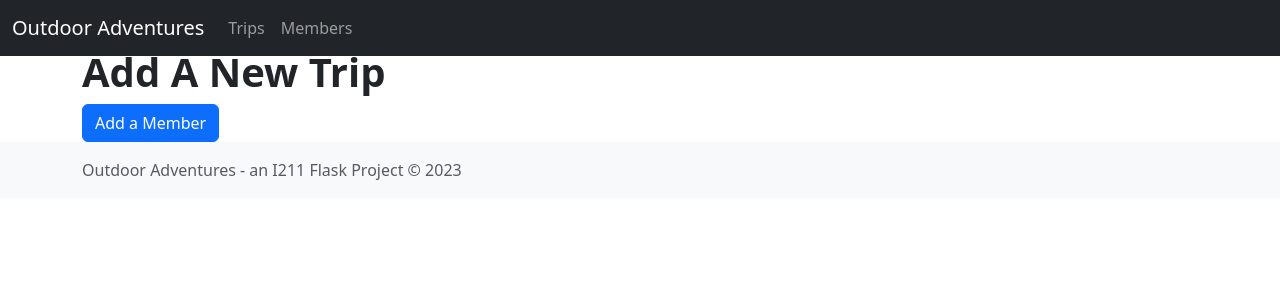
After one commit to ryandossey/I211_projects, a Flask app: page /members/create in a window 1280 px wide. The commit adds this page. Shown: the top 300 px of the page. Run offline with Flask 2, Linux system fonts and the light colour scheme.

Commit message:
lab changes

```diff
--- a/app.py
+++ b/app.py
@@ -72,3 +72,22 @@ def trip(trip_id=None):
     # I redefine the trips variable from above
     return render_template('trip.html', trip=(trips[trip_id]))
     # I then create the template linking the trip_id to each trip
+
+@app.route('/members/create')
+def members_create():
+    return render_template('member_form.html', members_create=members_create)
+
+@app.route('/members/add', methods=['GET', 'POST'])
+def add_members():
+    if request.method=='POST':
+        members = get_members()
+        new_members = {}
+        new_members['name'] = request.form['name']
+        new_members['DoB'] = request.form['DoB']
+        new_members['email'] = request.form['email']
+        new_members['address'] = request.form['address']
+        new_members['phone'] = request.form['phone']
+        new_members['level'] = request.form['level']
+        new_members['leader'] = request.form['leader']
+        new_members['description'] = request.form['description']
+    return render_template('members.html', members=members)
--- /dev/null
+++ b/templates/member_form.html
@@ -0,0 +1,12 @@
+{% extends 'base.html' %}
+{% block title %} MEMBER FORM {% endblock %}
+
+{% block content %}
+
+<h1 class="mt-5"><strong>Add A New Trip</strong></h1>
+
+
+<a class="btn btn-primary" href="{{url_for('members_create')}}" role="button">Add a Member</a>
+
+
+{% endblock %}
--- a/templates/members.html
+++ b/templates/members.html
@@ -27,4 +27,7 @@
 {% endfor %}
 </table>
 
+<div class="text-center">
+<a class="btn btn-primary" href="{{url_for('members_create')}}" role="button">Add a Member</a>
+</div>
 {% endblock %}
```
Also changed, not shown: 1 other file.
